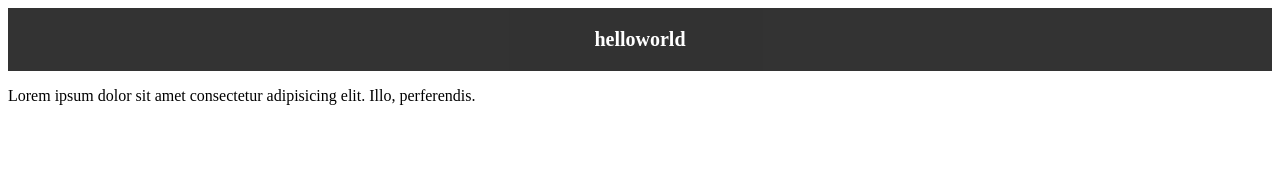
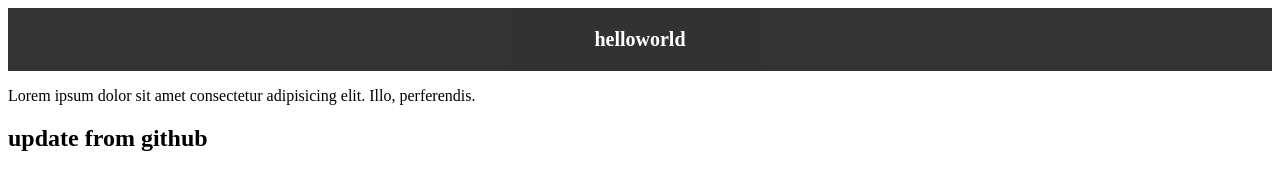
Before and after one commit to parvadha/myjsclass, a plain HTML site: page index.html in a window 1280 px wide. Drawn offline with Linux system fonts and the light colour scheme.

Commit message:
added h2 in  index.html

```diff
--- a/index.html
+++ b/index.html
@@ -5,5 +5,6 @@
   <body>
     <h1>helloworld</h1>
     <p>Lorem ipsum dolor sit amet consectetur adipisicing elit. Illo, perferendis.</p>
+    <h2>update from github</h2>
   </body>
 </html>
```
